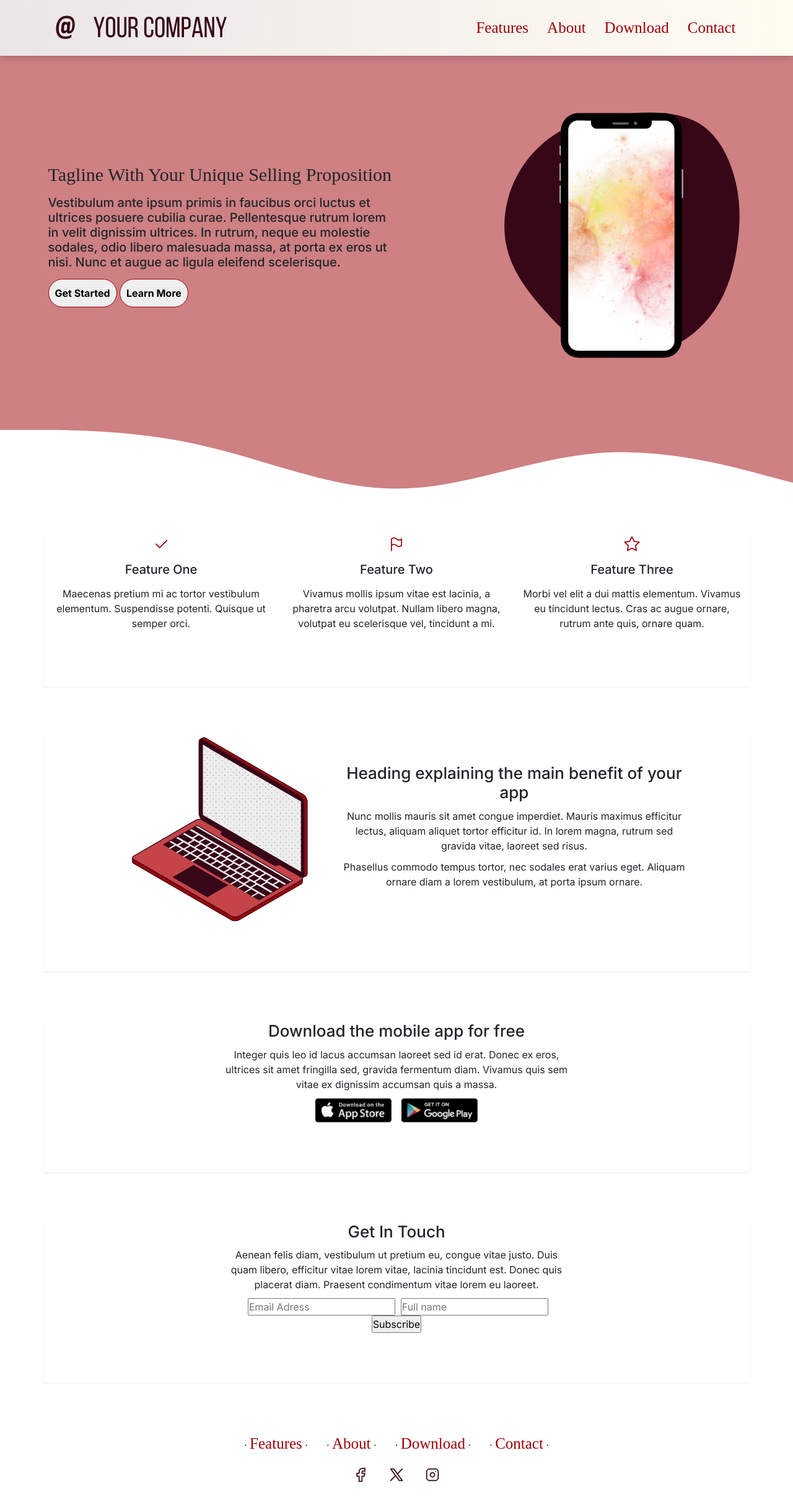
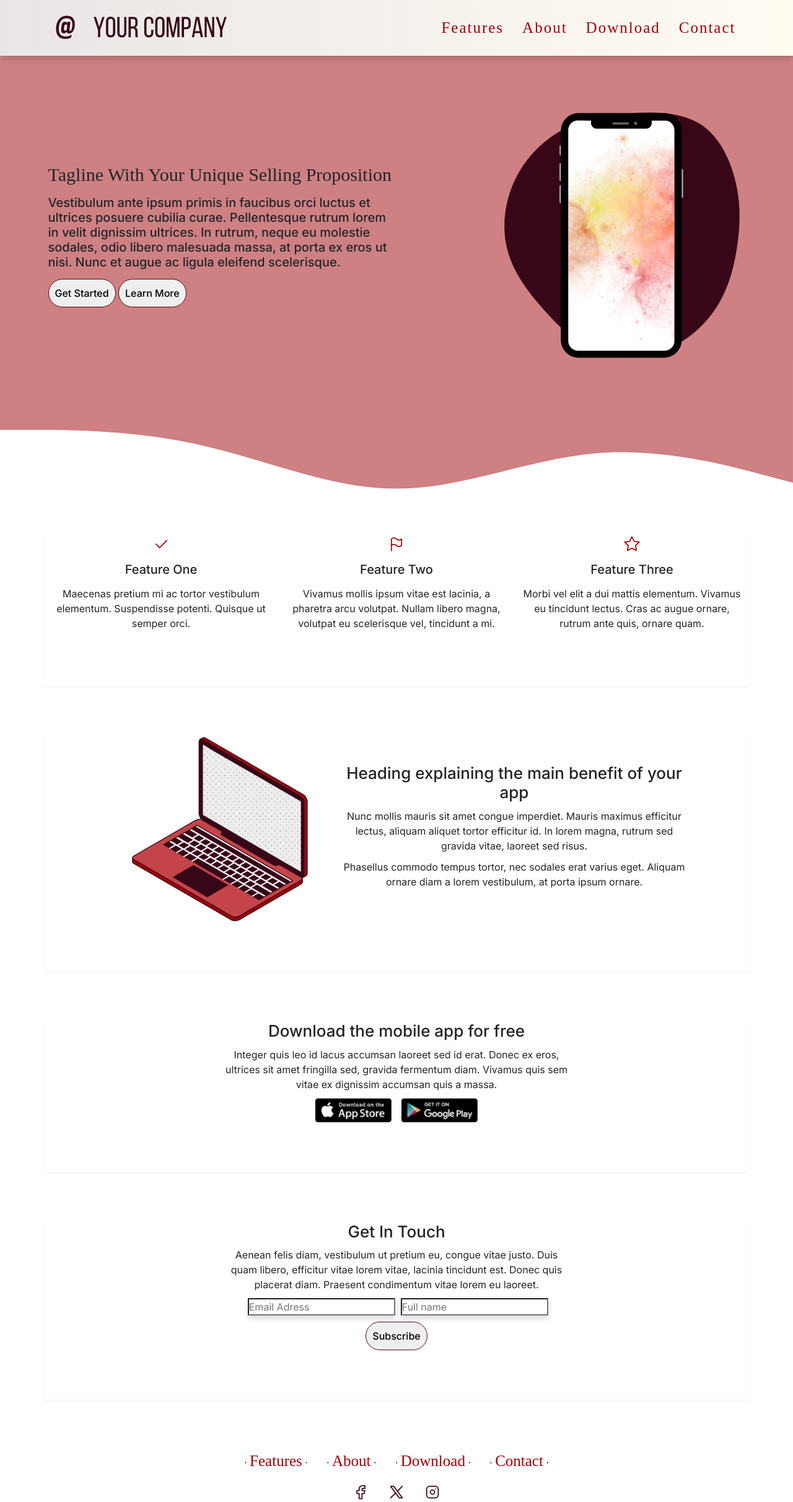
Before and after one commit to MelanieVila/LandingPagePrueba, a plain HTML site: page index.html in a window 1280 px wide. Shown: the whole page at 62% size. Before the commit the page ends 2396 px from the top, so only its background shows below. Drawn offline with nearby package versions, Linux system fonts and the light colour scheme.

Commit message:
botones y enlaces

```diff
--- a/index.html
+++ b/index.html
@@ -61,8 +61,8 @@
                             molestie sodales, odio libero malesuada massa, at porta ex eros ut nisi. Nunc et augue ac
                             ligula
                             eleifend scelerisque.</h3>
-                        <button type="button" class="rounded-pill btn-rounded">Get Started</button>
-                        <button type="button" class="rounded-pill btn-rounded">Learn More</button>
+                        <button type="button" class="rounded-pill">Get Started</button>
+                        <button type="button" class="rounded-pill">Learn More</button>
                     </div>
                     <div class="col-md-6 text-end img__animation">
                         <img src="img/description.png" alt="Main image" class="img-fluid">
@@ -155,10 +155,12 @@
                         lorem eu laoreet.</p>
                     <div>
                         <label for="Email Adress"></label>
-                        <input type="email" placeholder="Email Adress" required>
+                        <input type="email" placeholder="Email Adress" class="shadow" required>
                         <label for="Full name"></label>
-                        <input type="text" placeholder="Full name" name="Full name" required>
-                        <input type="submit" value="Subscribe">
+                        <input type="text" placeholder="Full name" name="Full name" class="shadow" required>
+                    </div>
+                    <div>
+                        <input type="submit" class="rounded-pill mt-3" value="Subscribe">
                     </div>
                 </div>
             </div>
--- /dev/null
+++ b/scss/_buttons.scss
@@ -0,0 +1,11 @@
+.rounded-pill {
+    padding: 1rem;
+    font-weight: 500;
+    border: 0.1rem solid $principalOscuro;
+    transition: all 0.5s;
+
+    &:hover {
+        background-color: $principal;
+        color: $claro;
+    }
+}
--- a/scss/_general.scss
+++ b/scss/_general.scss
@@ -1,5 +1,5 @@
 $principal: #9D0208;
-$principalOscuro: #370617;
+$principalOscuro: #530808;
 $claro: #FFFCF2;
 $oscuro: #252422;
 
@@ -31,8 +31,12 @@ a {
 
 h1,
 h2,
-h3 {
-    margin: 0;
+h3,
+p {
+    &::selection {
+        background-color: $principalOscuro;
+        color: $claro;
+    }
 }
 
 h1 {
--- a/scss/_home.scss
+++ b/scss/_home.scss
@@ -1,12 +1,6 @@
 #home {
     padding: 10rem 0 0 0;
     background-color: rgb(157, 2, 8, 0.5);
-
-    button {
-        padding: 1rem;
-        font-weight: 700;
-        border: 0.1rem solid $principal;
-    }
 }
 
 .img__animation {
--- a/scss/_navbar.scss
+++ b/scss/_navbar.scss
@@ -1,3 +1,27 @@
 nav {
     background: linear-gradient(to right, rgba(235, 235, 235, 0.95), $claro);
+    letter-spacing: 0.2rem;
 }
+
+li a {
+    position: relative;
+
+    &:hover {
+        color: $oscuro;
+    }
+
+    &::before {
+        content: '';
+        position: absolute;
+        bottom: -.4rem;
+        left: 0;
+        width: 0%;
+        height: .3rem;
+        background-color: $oscuro;
+        transition: all .5s;
+    }
+
+    &:hover:before {
+        width: 100%;
+    }
+}
--- a/scss/style.scss
+++ b/scss/style.scss
@@ -1,2 +1,2 @@
 @import 'reset', 'general';
-@import 'home', 'navbar';
+@import 'buttons', 'home', 'navbar';
```
Also changed, not shown: css/style.css, 1 other file.
